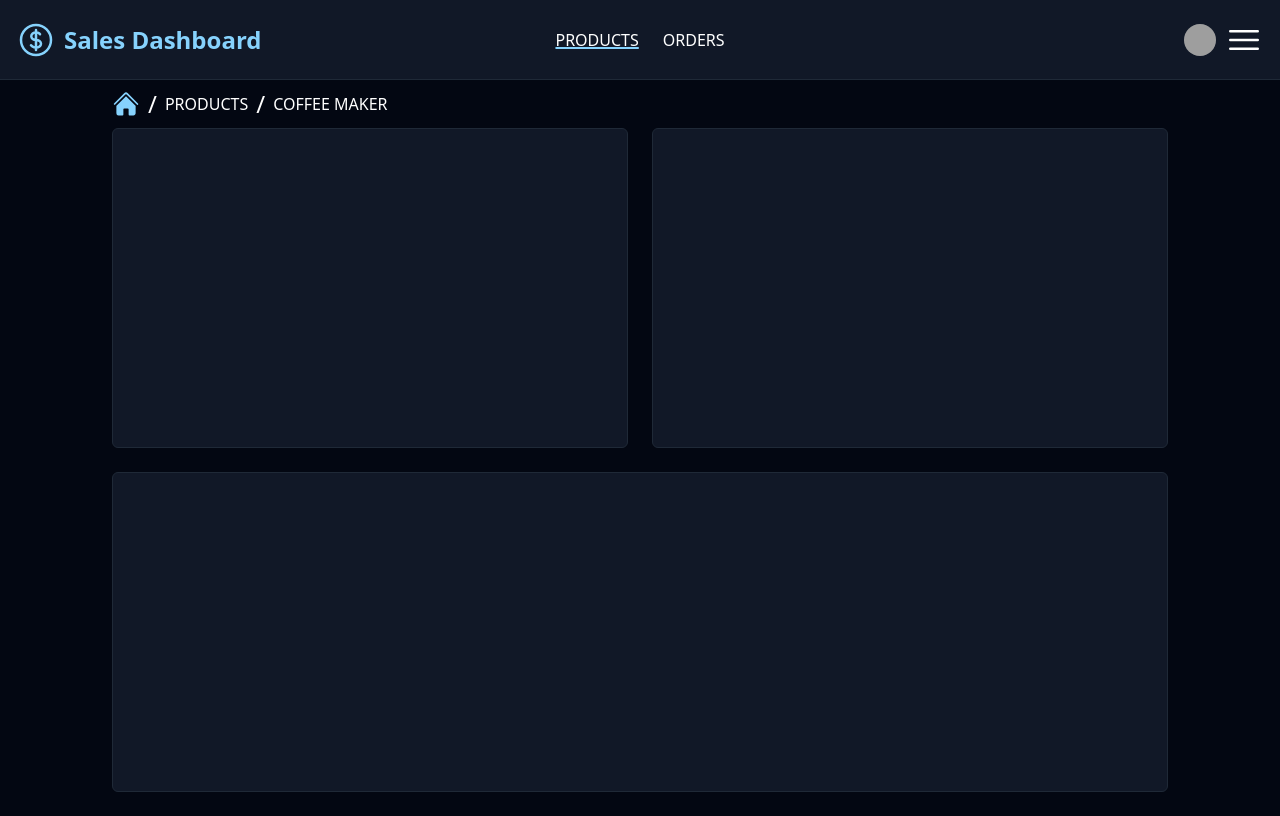
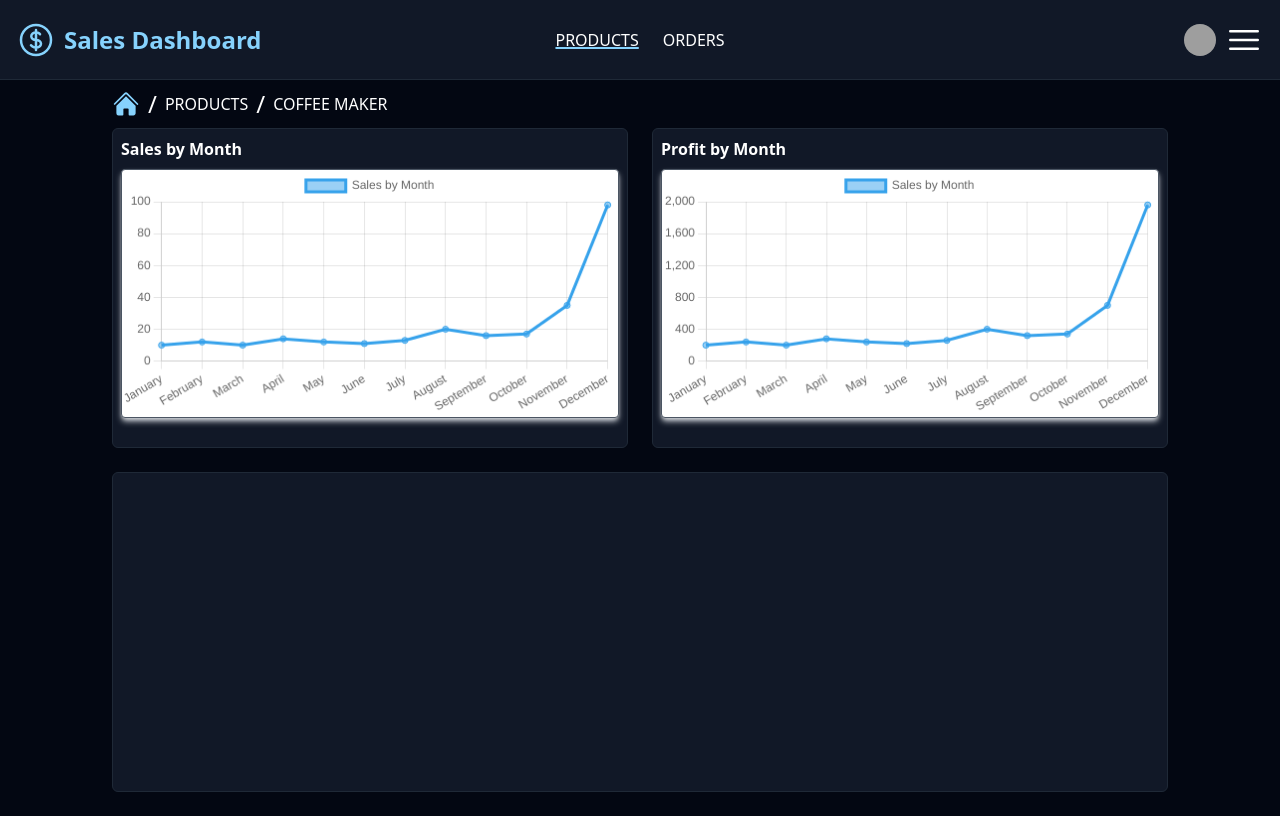
Before and after one commit to cwbieganek/sales-dashboard, a SvelteKit app: page /products/1 in a window 1280 px wide. Built offline with nearby package versions, Linux system fonts and the light colour scheme; grey boxes are pictures that could not be loaded.

Commit message:
Calculate profitPerSale and profitByMonth. Add two charts.

```diff
--- a/src/routes/products/[id]/+page.svelte
+++ b/src/routes/products/[id]/+page.svelte
@@ -4,7 +4,11 @@
 	export let data;
 	let product = data.product;
 
-	let totalProfit = (product.listPrice - product.wholesaleCost) * product.sales;
+	const profitPerSale = product.listPrice - product.wholesaleCost;
+	const totalProfit = profitPerSale * product.sales;
+	const profitByMonth = product.salesByMonth.map((sales) => {
+		return sales * profitPerSale;
+	});
 </script>
 
 <div class="h-full px-28 pb-6">
@@ -27,9 +31,19 @@
 	<!-- Charts container -->
 	<div class="flex flex-row gap-6">
 		<!-- Chart 1 -->
-		<div class="bg-gray-900 border rounded-md border-gray-800 hover:border-gray-700 w-6/12 h-80" />
+		<div
+			class="bg-gray-900 border rounded-md border-gray-800 hover:border-gray-700 w-6/12 h-80 p-2"
+		>
+			<h3 class="text-white font-semibold mb-2">Sales by Month</h3>
+			<ProductSalesChart salesByMonth={product.salesByMonth} />
+		</div>
 		<!-- Chart 2 -->
-		<div class="bg-gray-900 border rounded-md border-gray-800 hover:border-gray-700 w-6/12 h-80" />
+		<div
+			class="bg-gray-900 border rounded-md border-gray-800 hover:border-gray-700 w-6/12 h-80 p-2"
+		>
+			<h3 class="text-white font-semibold mb-2">Profit by Month</h3>
+			<ProductSalesChart salesByMonth={profitByMonth} />
+		</div>
 	</div>
 	<!-- Stats container -->
 	<div
```
